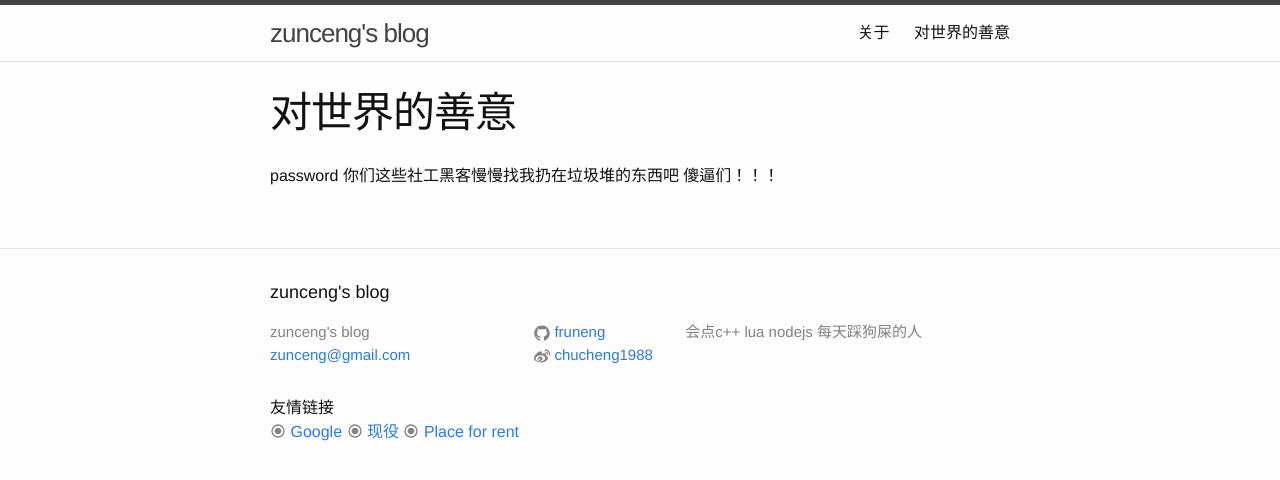
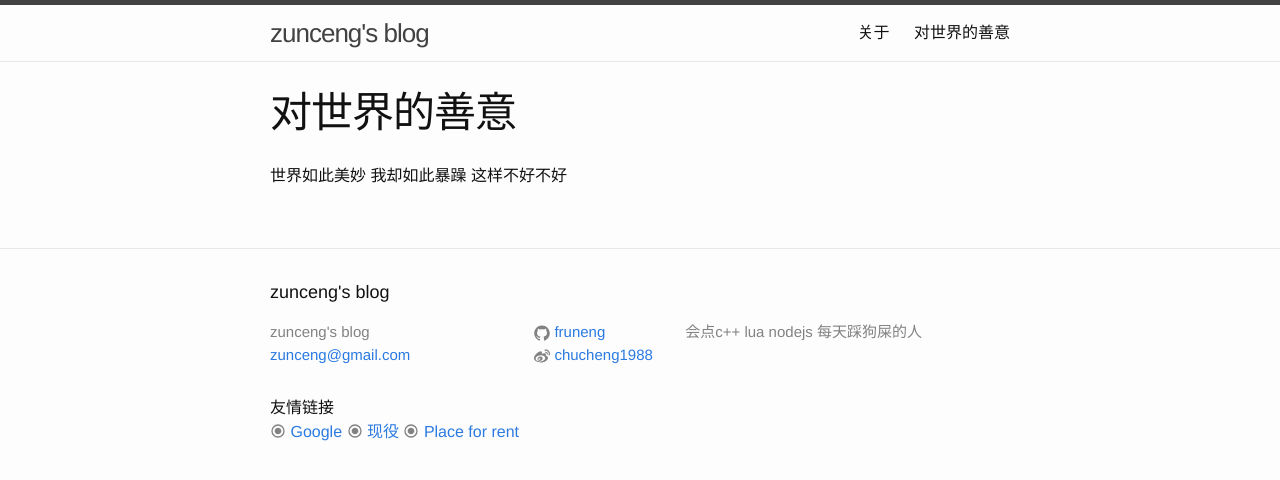
Before and after one commit to Fruneng/fruneng.github.io, a Jekyll site: the page built from notice.md, in a window 1280 px wide. Shown: the top 480 px of the page. Built offline with Jekyll 4.4.1, drawn with Linux system fonts in a browser that asks for light colours; comment, search, counter and statistics services are not loaded.

Commit message:
Update notice.md

```diff
--- a/notice.md
+++ b/notice.md
@@ -4,5 +4,4 @@ title: 对世界的善意
 permalink: /notice/
 ---
 
-
-password 你们这些社工黑客慢慢找我扔在垃圾堆的东西吧 傻逼们！！！
+世界如此美妙 我却如此暴躁 这样不好不好
```
